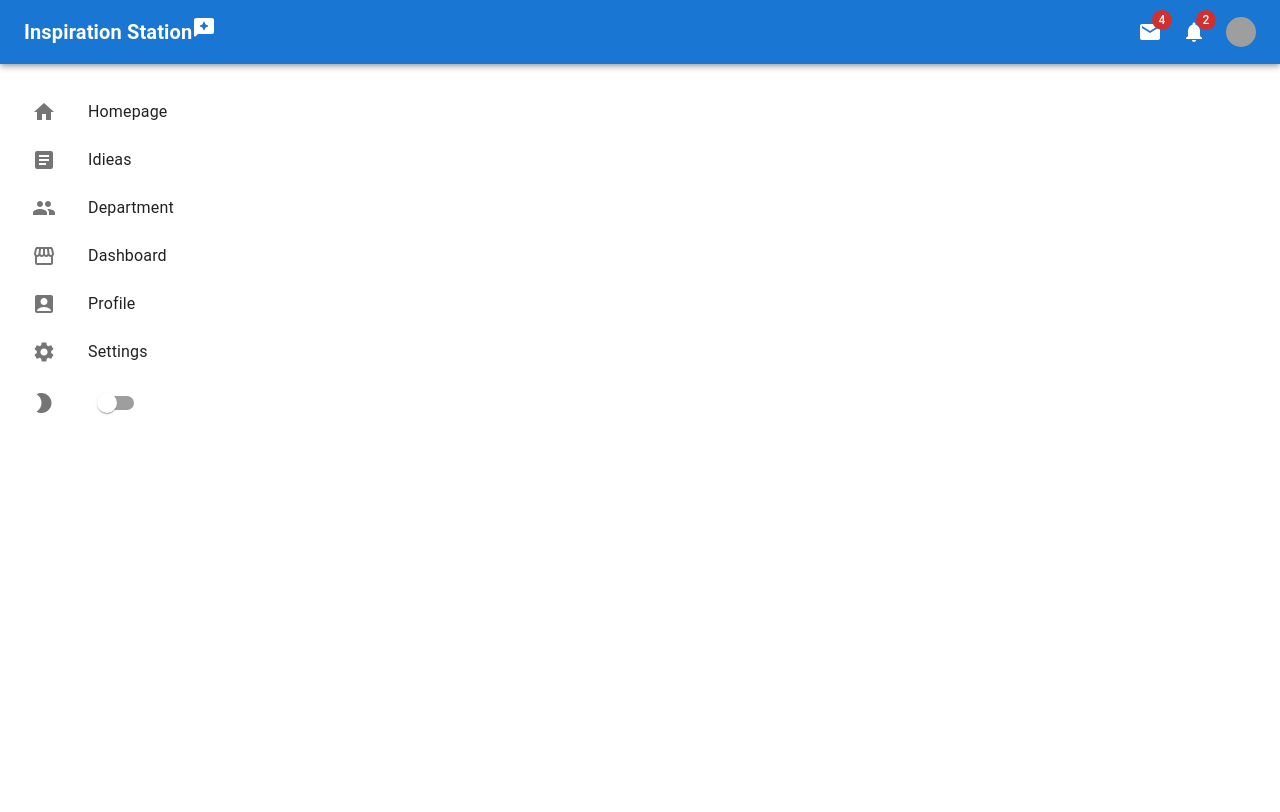
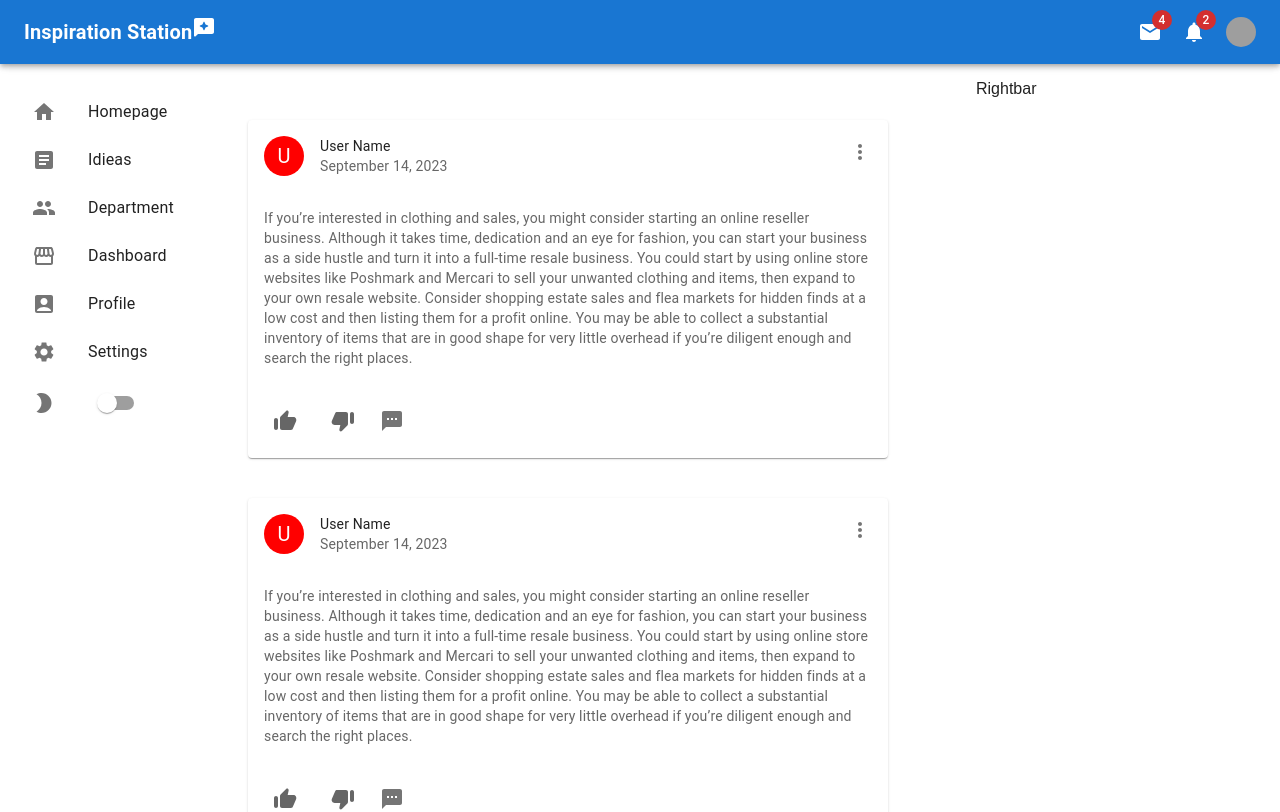
Before and after one commit to TeamWebEnterprise/enterprise_web_final, a React (Create React App) app in the folder client/: page / in a window 1280 px wide. Shown: the top 812 px of the page. Built offline with nearby package versions, Linux system fonts and the light colour scheme; grey boxes are pictures that could not be loaded.

Commit message:
feat: create post interface

```diff
--- a/client/src/App.js
+++ b/client/src/App.js
@@ -1,6 +1,5 @@
-import { Box, createTheme, Stack, ThemeProvider } from "@mui/material";
+import { createTheme, ThemeProvider } from "@mui/material";
 import { useState } from "react";
-import Navbar from "./components/Navbar/Navbar";
 import { Home } from "./pages/Home/Home";
 
 function App() {
--- /dev/null
+++ b/client/src/Components/Feed/Feed.jsx
@@ -0,0 +1,35 @@
+import { Box, Stack, Skeleton } from "@mui/material";
+import React, { useState } from "react";
+import Post from "./Post";
+
+const Feed = () => {
+  const [loading, setLoading] = useState(true);
+
+  setTimeout(() => {
+    setLoading(false);
+  }, [3000]);
+
+  return (
+    <Box flex={5} p={{ xs: 0, md: 2 }}>
+      {loading ? (
+        <Stack spacing={1}>
+          <Skeleton variant="text" height={100} />
+          <Skeleton variant="text" height={20} />
+          <Skeleton variant="text" height={20} />
+          <Skeleton variant="rectangular" height={300} />
+        </Stack>
+      ) : (
+        <>
+          <Post />
+          <Post />
+          <Post />
+          <Post />
+          <Post />
+          <Post />
+        </>
+      )}
+    </Box>
+  );
+};
+
+export default Feed;
--- /dev/null
+++ b/client/src/Components/Feed/Post.jsx
@@ -0,0 +1,60 @@
+import { Favorite, FavoriteBorder, MoreVert, Share } from "@mui/icons-material";
+import ThumbUpRoundedIcon from '@mui/icons-material/ThumbUpRounded';
+import ThumbDownAltRoundedIcon from '@mui/icons-material/ThumbDownAltRounded';
+import SmsRoundedIcon from '@mui/icons-material/SmsRounded';
+import {
+  Avatar,
+  Card,
+  CardActions,
+  CardContent,
+  CardHeader,
+  Checkbox,
+  IconButton,
+  Typography,
+} from "@mui/material";
+const Post = () => {
+  return (
+    <Card sx={{ margin: 5 }}>
+      <CardHeader
+        avatar={
+          <Avatar sx={{ bgcolor: "red" }} aria-label="recipe">
+            U
+          </Avatar>
+        }
+        action={
+          <IconButton aria-label="settings">
+            <MoreVert />
+          </IconButton>
+        }
+        title="User Name"
+        subheader="September 14, 2023"
+      />
+      <CardContent>
+        <Typography variant="body2" color="text.secondary">
+        If you’re interested in clothing and sales, you might consider starting an online reseller business. Although it takes time, dedication and an eye for fashion, you can start your business as a side hustle and turn it into a full-time resale business. You could start by using online store websites like Poshmark and Mercari to sell your unwanted clothing and items, then expand to your own resale website.
+
+        Consider shopping estate sales and flea markets for hidden finds at a low cost and then listing them for a profit online. You may be able to collect a substantial inventory of items that are in good shape for very little overhead if you’re diligent enough and search the right places.
+        </Typography>
+      </CardContent>
+      <CardActions disableSpacing>
+        <IconButton aria-label="add to like">
+          <Checkbox padding="none"
+            icon={<ThumbUpRoundedIcon />}
+            checkedIcon={<ThumbUpRoundedIcon sx={{ color: "red" }} />}
+          />
+        </IconButton>
+        <IconButton aria-label="add to unlike">
+          <Checkbox
+            icon={<ThumbDownAltRoundedIcon />}
+            checkedIcon={<ThumbDownAltRoundedIcon sx={{ color: "red" }} />}
+          />
+        </IconButton>
+        <IconButton aria-label="share">
+          <SmsRoundedIcon />
+        </IconButton>
+      </CardActions>
+    </Card>
+  );
+};
+
+export default Post;
--- a/client/src/Components/Sidebar/Siderbar.jsx
+++ b/client/src/Components/Sidebar/Siderbar.jsx
@@ -4,7 +4,6 @@ import {
           Group,
           Home,
           ModeNight,
-          Person,
           Settings,
           Storefront,
         } from "@mui/icons-material";
--- a/client/src/Pages/Home/Home.jsx
+++ b/client/src/Pages/Home/Home.jsx
@@ -1,6 +1,7 @@
-import { Box,Stack,ThemeProvider } from "@mui/material";
+import { Box,Stack } from "@mui/material";
 import Navbar from "../../components/Navbar/Navbar";
 import Sidebar from "../../components/Sidebar/Siderbar";
+import Feed from "../../components/Feed/Feed"
 import React from 'react'
 export const Home = ({mode,setMode}) => {
   return (
@@ -8,8 +9,9 @@ export const Home = ({mode,setMode}) => {
         <Navbar/>
         <Stack direction="row" spacing={2} justifyContent="space-between">
         <Sidebar setMode={setMode} mode={mode}/>
-          {/* <Feed />
-          <Rightbar /> */}
+          <Feed/>
+          <Box flex={2} p={2} sx={{ display: { xs: "none", sm: "block" } }}>Rightbar</Box>
+         {/*  <Rightbar /> */}
         </Stack>
         {/* <Add /> */}
       </Box>
--- a/client/src/index.js
+++ b/client/src/index.js
@@ -2,7 +2,7 @@ import React from "react";
 import ReactDOM from "react-dom/client";
 import "./index.css";
 import App from "./App";
-import { Router, BrowserRouter } from "react-router-dom";
+import { BrowserRouter } from "react-router-dom";
 
 const root = ReactDOM.createRoot(document.getElementById("root"));
 root.render(
```
